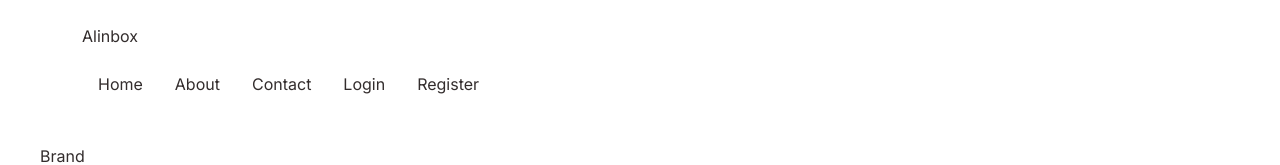
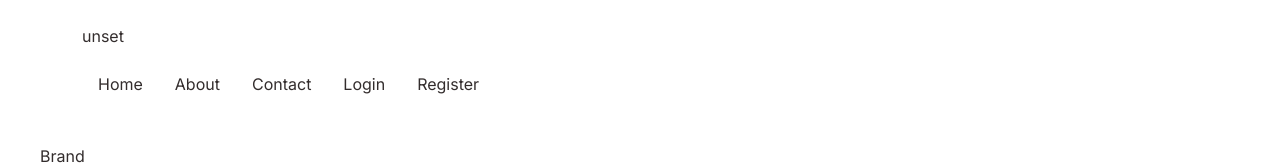
Before and after one commit to krunal1234/frontapigen, a Next.js app: page /faq in a window 1280 px wide. Shown: the top 165 px of the page. Built offline with nearby package versions, Linux system fonts and the light colour scheme; no server answers.

Commit message:
Update navbar.js

```diff
--- a/src/app/components/navbar.js
+++ b/src/app/components/navbar.js
@@ -28,7 +28,7 @@ const Navbar = () => {
       <nav className="p-4 bg-white">
         <div className="container mx-auto flex justify-between items-center">
           <div className="text-dark text-2xl font-bold">
-            <Link href="/">Alinbox</Link>
+          <Link href="/">{process.env.NEXT_PUBLIC_PROJECT_NAME}</Link>
           </div>
           <button
             className="text-dark lg:hidden"
```
